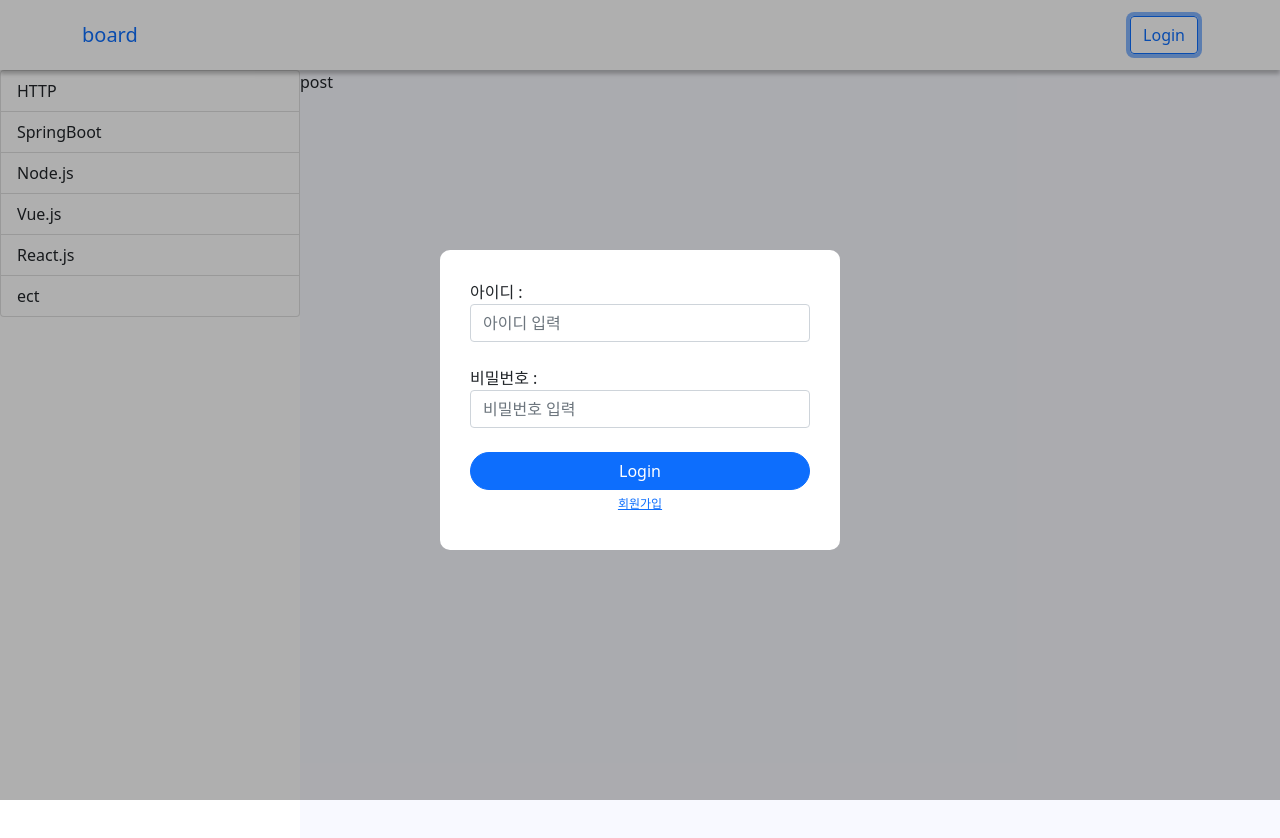
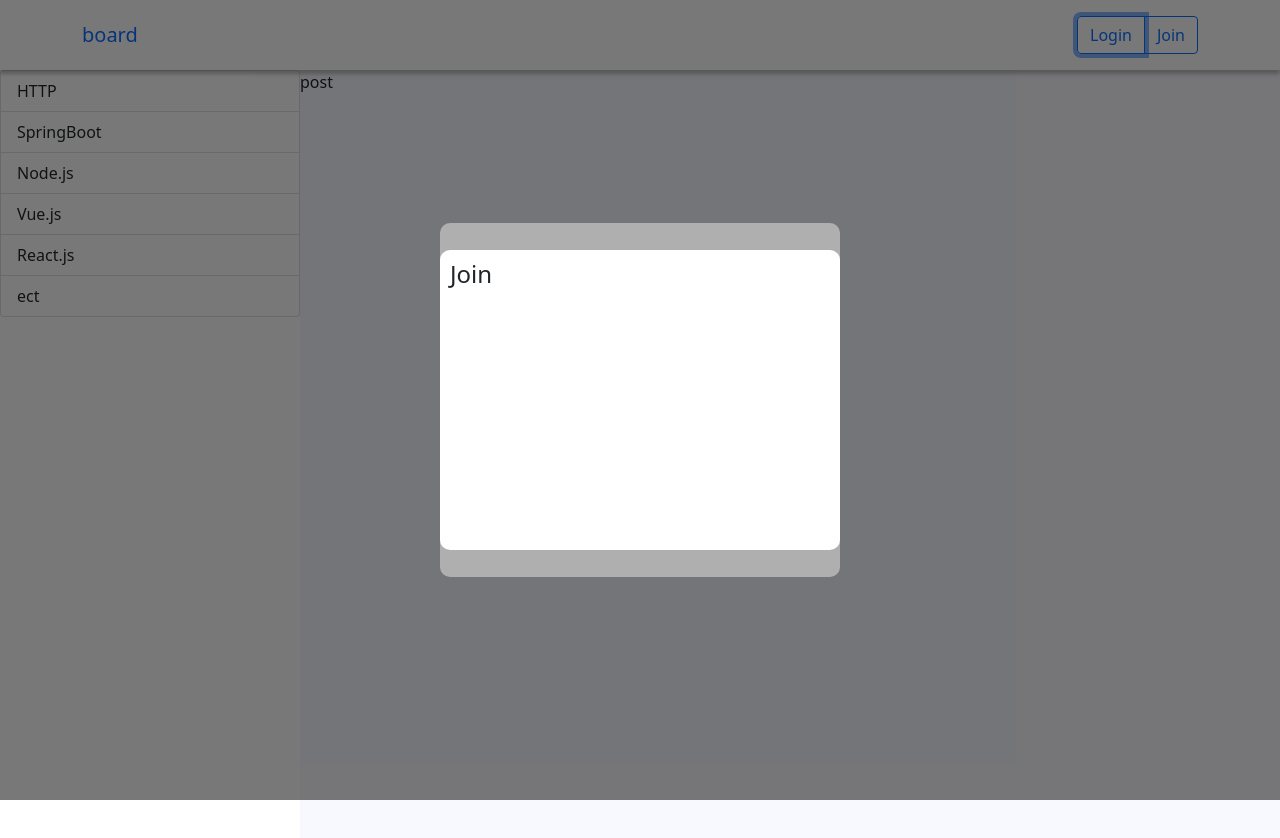
Before and after one commit to journe-y/board, a Vue app in the folder f-board/: page / in a window 1280 px wide. Both pictures are taken after a click on the button "Login". Shown: the top 838 px of the page. Built offline with nearby package versions, Linux system fonts and the light colour scheme.

Commit message:
registerForm작업중

```diff
--- a/f-board/src/components/LoginForm.vue
+++ b/f-board/src/components/LoginForm.vue
@@ -1,5 +1,7 @@
 <template>
   <div class="login-form">
+    <h4>Login</h4>
+    <br />
     <pattern-input
       class="fullwidth"
       v-model="inputId"
--- a/f-board/src/components/Modal.vue
+++ b/f-board/src/components/Modal.vue
@@ -41,7 +41,7 @@ export default Vue.extend({
 .custom-modal {
   border-radius: 10px;
   width: 400px;
-  height: 300px;
+  min-height: 300px;
   background-color: white;
   padding: 10px;
 }
--- a/f-board/src/components/NavBar.vue
+++ b/f-board/src/components/NavBar.vue
@@ -9,16 +9,20 @@
         <b-collapse id="nav-collapse" class="align__right" is-nav>
           <!-- Right aligned nav items -->
           <b-navbar-nav class="ml-auto">
-            <b-button variant="outline-primary" v-on:click="modalOnOff"
-              >Login</b-button
+            <b-button-group>
+              <b-button variant="outline-primary" v-on:click="modalOnOff"
+                >Login</b-button
+              >
+              <b-button variant="outline-primary" v-on:click="modalOnOff"
+                >Join</b-button
+              ></b-button-group
             >
           </b-navbar-nav>
         </b-collapse>
       </b-container>
     </b-navbar>
-    <modal v-bind:show="loginShow" v-on:@off="modalOnOff"
-      ><login></login
-    ></modal>
+    <modal v-bind:show="loginShow" v-on:@off="modalOnOff"><login /></modal>
+    <modal v-bind:show="loginShow" v-on:@off="modalOnOff"><register /></modal>
   </div>
 </template>
 <script lang="ts">
@@ -26,14 +30,17 @@
 import Vue from "vue";
 import Modal from "./Modal.vue";
 import LoginForm from "./LoginForm.vue";
+import RegisterForm from "./RegisterForm.vue";
 export default Vue.extend({
   components: {
     modal: Modal,
     login: LoginForm,
+    register: RegisterForm,
   },
   data() {
     return {
       test: "board",
+      userEvent: "",
       loginShow: false,
     };
   },
--- /dev/null
+++ b/f-board/src/components/RegisterForm.vue
@@ -0,0 +1,18 @@
+<template>
+  <div>
+    <h4>Join</h4>
+  </div>
+</template>
+<script lang="ts">
+import Vue from "vue";
+export default Vue.extend({
+  data() {
+    return {
+      data: "data ",
+    };
+  },
+});
+</script>
+
+<style scoped>
+</style>
--- a/f-board/src/components/util/RegExpInput.vue
+++ b/f-board/src/components/util/RegExpInput.vue
@@ -2,7 +2,6 @@
   <div role="group">
     <label for="input-live">{{ title }}</label>
     <b-form-input
-      id="input-live-i"
       v-model="value"
       :state="idState"
       v-on:keyup="onKeyup"
```
